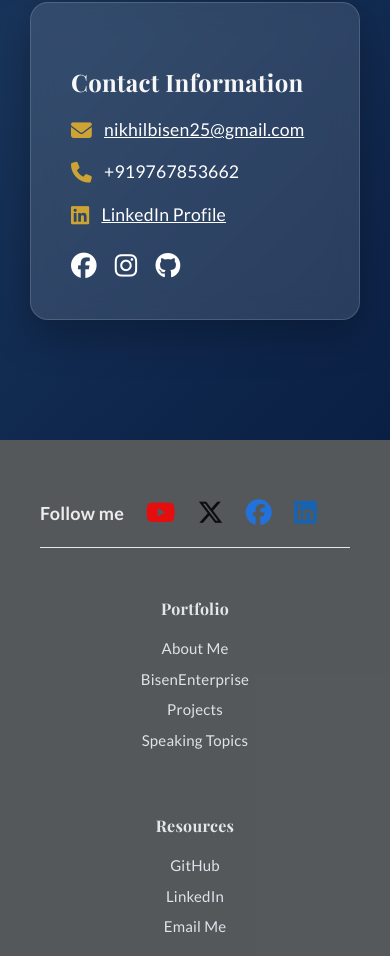
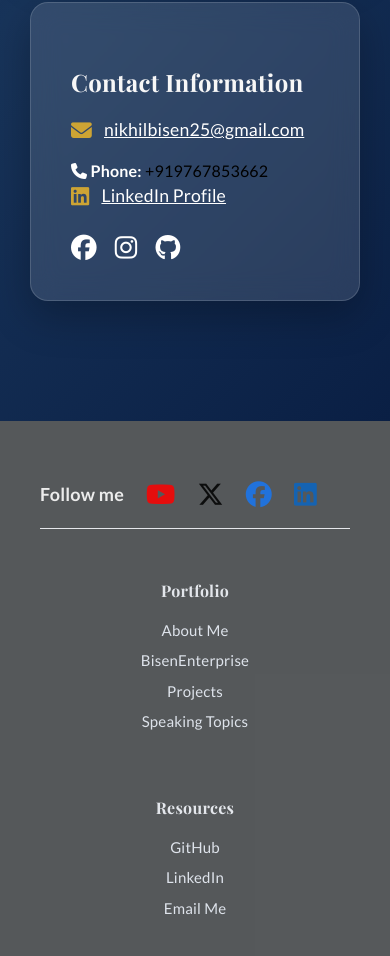
Before and after one commit to nikhilvikram/EDBasicSample, a plain HTML site: page index.html in a window 390 px wide. Shown: the part 7963-8919 px from the top of the page. Drawn offline with nearby package versions, Linux system fonts and the light colour scheme.

Commit message:
phone bug black

```diff
--- a/index.html
+++ b/index.html
@@ -370,10 +370,7 @@
           <a class="link-detail" href="mailto:nikhilbisen25@gmail.com">nikhilbisen25@gmail.com</a>
         </div>
 
-        <div class="info-row">
-          <i class="fas fa-phone link-detail"></i>
-          +919767853662
-        </div>
+        <i class="fas fa-phone"></i> <strong>Phone:</strong> <span style="color:#000;">+919767853662</span>
 
         <div class="info-row">
           <i class="fab fa-linkedin"></i>
```
